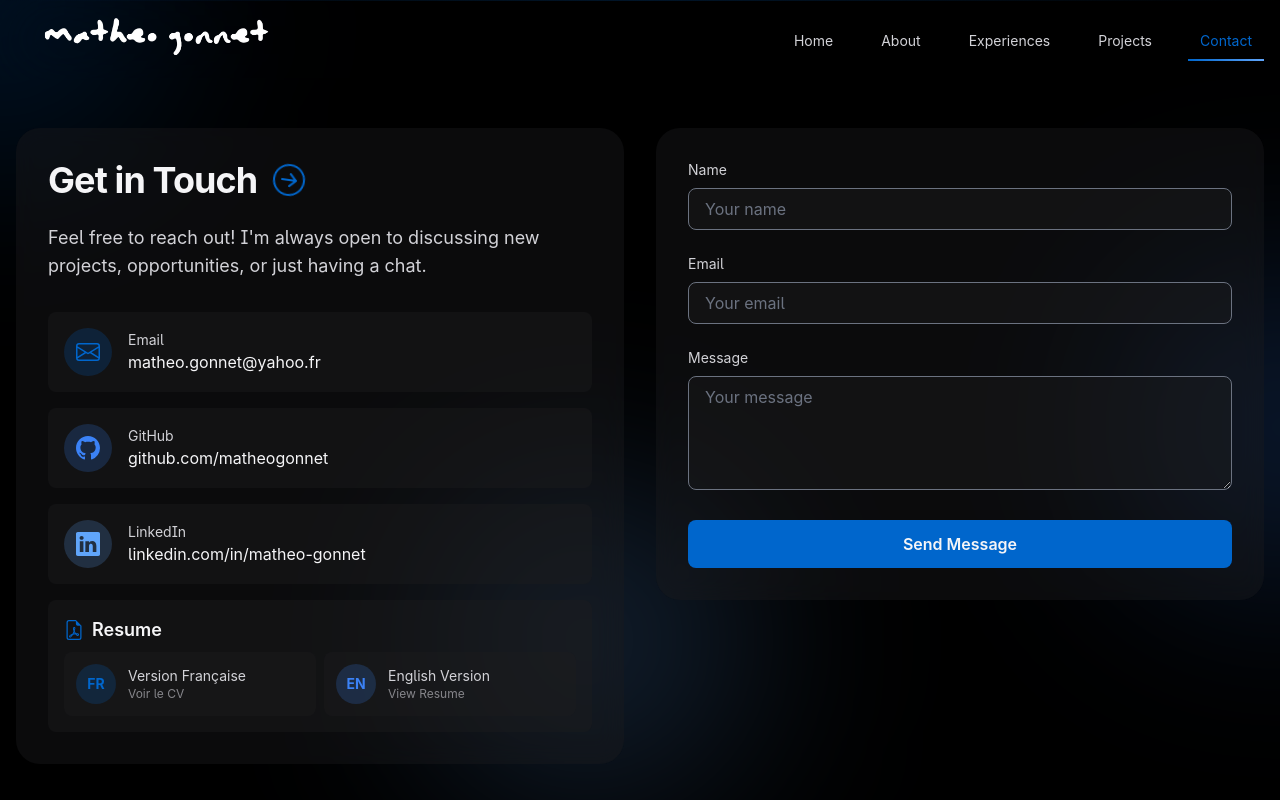
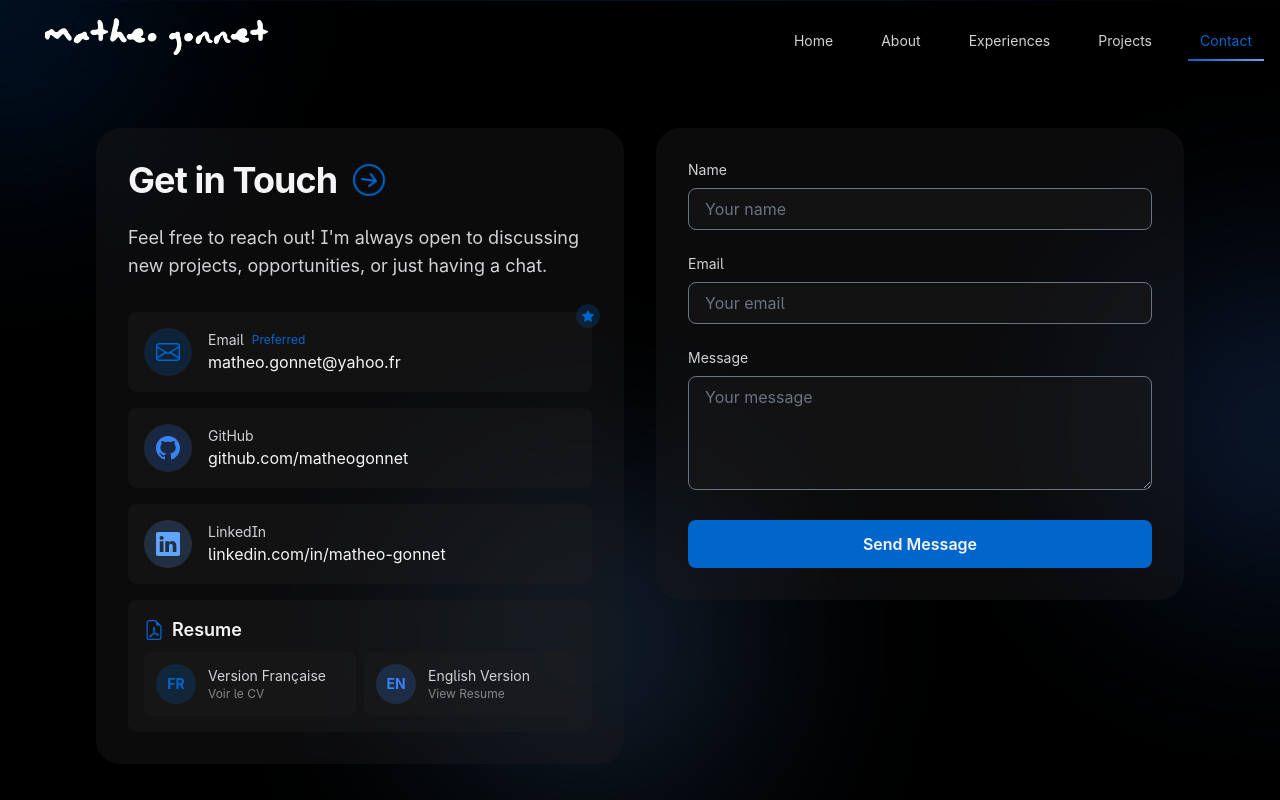
Before and after one commit to matheogonnet/my-portofolio-website, a Next.js app: page /contact in a window 1280 px wide. Built offline with nearby package versions, Linux system fonts and the light colour scheme.

Commit message:
feat: enhance Contact page with a preferred contact method and improved layout

```diff
--- a/app/contact/page.tsx
+++ b/app/contact/page.tsx
@@ -3,7 +3,7 @@
 import { motion, AnimatePresence } from 'framer-motion'
 import { useState } from 'react'
 import Navigation from '@/components/Navigation'
-import { BsEnvelope, BsLinkedin, BsGithub, BsCheckCircle, BsExclamationCircle, BsFileEarmarkPdf, BsGlobe, BsArrowRightCircle } from 'react-icons/bs'
+import { BsEnvelope, BsLinkedin, BsGithub, BsCheckCircle, BsExclamationCircle, BsFileEarmarkPdf, BsGlobe, BsArrowRightCircle, BsStar, BsStarFill } from 'react-icons/bs'
 
 interface FormData {
   name: string
@@ -14,6 +14,33 @@ interface FormData {
 interface FormErrors {
   [key: string]: string
 }
+
+const contactMethods = [
+  {
+    id: 'email',
+    icon: <BsEnvelope className="h-6 w-6" />,
+    title: 'Email',
+    value: 'matheo.gonnet@yahoo.fr',
+    isPreferred: true,
+    link: 'mailto:matheo.gonnet@yahoo.fr'
+  },
+  {
+    id: 'github',
+    icon: <BsGithub className="h-6 w-6" />,
+    title: 'GitHub',
+    value: 'github.com/matheogonnet',
+    isPreferred: false,
+    link: 'https://github.com/matheogonnet'
+  },
+  {
+    id: 'linkedin',
+    icon: <BsLinkedin className="h-6 w-6" />,
+    title: 'LinkedIn',
+    value: 'linkedin.com/in/matheo-gonnet',
+    isPreferred: false,
+    link: 'https://linkedin.com/in/matheo-gonnet'
+  }
+]
 
 export default function Contact() {
   const [formData, setFormData] = useState<FormData>({
@@ -77,6 +104,63 @@ export default function Contact() {
     }
   }
 
+  const ContactMethodCard = ({ method }: { method: typeof contactMethods[0] }) => {
+    return (
+      <motion.a
+        href={method.link}
+        target={method.id !== 'email' ? '_blank' : undefined}
+        rel={method.id !== 'email' ? 'noopener noreferrer' : undefined}
+        className="group relative flex items-center space-x-4 rounded-lg bg-cupertino-500/40 p-4 pl-4 transition-all hover:bg-cupertino-500/60"
+        whileHover={{ x: 10, backgroundColor: "rgba(96, 165, 250, 0.2)" }}
+        style={{ width: '100%' }}
+      >
+        {method.isPreferred && (
+          <div className="absolute -right-2 -top-2 rounded-full bg-accent-blue/20 p-1.5">
+            <BsStarFill className="h-3 w-3 text-accent-blue" />
+          </div>
+        )}
+        <div
+          className={`flex h-12 w-12 shrink-0 items-center justify-center rounded-full ${
+            method.id === 'email'
+              ? 'bg-accent-blue/20'
+              : method.id === 'github'
+                ? 'bg-blue-500/20'
+                : 'bg-blue-400/20'
+          }`}
+          style={{ marginLeft: '0' }}
+        >
+          <motion.div
+            className={
+              method.id === 'email'
+                ? 'text-accent-blue'
+                : method.id === 'github'
+                  ? 'text-blue-500'
+                  : 'text-blue-400'
+            }
+            whileHover={{
+              rotate: method.isPreferred ? [0, -10, 10, -10, 0] : 0,
+              scale: 1.1
+            }}
+            transition={{ duration: 0.3 }}
+          >
+            {method.icon}
+          </motion.div>
+        </div>
+        <div className="flex-1 min-w-0" style={{ marginLeft: '1rem' }}>
+          <div className="flex items-center space-x-2">
+            <p className="text-sm text-cupertino-200">{method.title}</p>
+            {method.isPreferred && (
+              <p className="text-xs text-accent-blue">
+                Preferred
+              </p>
+            )}
+          </div>
+          <p className="text-cupertino-50 truncate">{method.value}</p>
+        </div>
+      </motion.a>
+    )
+  }
+
   return (
     <main className="relative min-h-screen overflow-hidden bg-cupertino-600">
       {/* Background gradient elements */}
@@ -88,17 +172,18 @@ export default function Contact() {
 
       <Navigation />
 
-      <div className="container relative z-10 mx-auto px-4 pt-32">
-        <div className="grid gap-8 md:grid-cols-2">
+      <div className="mx-auto max-w-6xl px-2 sm:px-6 lg:px-8 pt-32 pb-8">
+        <div className="grid gap-8 lg:grid-cols-2">
           {/* Contact Information */}
           <motion.div
             initial={{ opacity: 0, y: 20 }}
             animate={{ opacity: 1, y: 0 }}
             transition={{ duration: 0.8 }}
+            className="w-full max-w-xl mx-auto lg:max-w-none"
           >
-            <div className="glass-card p-8">
-              <div className="flex items-center space-x-3 mb-6">
-                <h1 className="text-4xl font-bold tracking-tight text-cupertino-50">
+            <div className="glass-card overflow-hidden p-3 sm:p-6 md:p-8">
+              <div className="flex items-center space-x-2 sm:space-x-3 mb-6">
+                <h1 className="text-2xl sm:text-3xl md:text-4xl font-bold tracking-tight text-cupertino-50">
                   Get in Touch
                 </h1>
                 <motion.div
@@ -112,64 +197,22 @@ export default function Contact() {
                     ease: "easeInOut"
                   }}
                 >
-                  <BsArrowRightCircle className="h-8 w-8 text-accent-blue" />
+                  <BsArrowRightCircle className="h-5 w-5 sm:h-6 sm:w-6 md:h-8 md:w-8 text-accent-blue" />
                 </motion.div>
               </div>
-              <p className="mb-8 text-lg text-cupertino-200">
+              <p className="mb-6 sm:mb-8 text-sm sm:text-base md:text-lg text-cupertino-200">
                 Feel free to reach out! I'm always open to discussing new projects, opportunities, or just having a chat.
               </p>
 
-              <div className="space-y-4">
-                <motion.a
-                  href="mailto:matheo.gonnet@yahoo.fr"
-                  className="flex items-center space-x-4 rounded-lg bg-cupertino-500/40 p-4 transition-all hover:bg-cupertino-500/60"
-                  whileHover={{ x: 10, backgroundColor: "rgba(96, 165, 250, 0.2)" }}
-                >
-                  <div className="flex h-12 w-12 items-center justify-center rounded-full bg-accent-blue/20">
-                    <BsEnvelope className="h-6 w-6 text-accent-blue" />
-                  </div>
-                  <div>
-                    <p className="text-sm text-cupertino-200">Email</p>
-                    <p className="text-cupertino-50">matheo.gonnet@yahoo.fr</p>
-                  </div>
-                </motion.a>
+              <div className="space-y-3 sm:space-y-4">
+                {contactMethods.map((method) => (
+                  <ContactMethodCard key={method.id} method={method} />
+                ))}
 
-                <motion.a
-                  href="https://github.com/matheogonnet"
-                  target="_blank"
-                  rel="noopener noreferrer"
-                  className="flex items-center space-x-4 rounded-lg bg-cupertino-500/40 p-4 transition-all hover:bg-cupertino-500/60"
-                  whileHover={{ x: 10, backgroundColor: "rgba(96, 165, 250, 0.2)" }}
-                >
-                  <div className="flex h-12 w-12 items-center justify-center rounded-full bg-blue-500/20">
-                    <BsGithub className="h-6 w-6 text-blue-500" />
-                  </div>
-                  <div>
-                    <p className="text-sm text-cupertino-200">GitHub</p>
-                    <p className="text-cupertino-50">github.com/matheogonnet</p>
-                  </div>
-                </motion.a>
-
-                <motion.a
-                  href="https://linkedin.com/in/matheo-gonnet"
-                  target="_blank"
-                  rel="noopener noreferrer"
-                  className="flex items-center space-x-4 rounded-lg bg-cupertino-500/40 p-4 transition-all hover:bg-cupertino-500/60"
-                  whileHover={{ x: 10, backgroundColor: "rgba(96, 165, 250, 0.2)" }}
-                >
-                  <div className="flex h-12 w-12 items-center justify-center rounded-full bg-blue-400/20">
-                    <BsLinkedin className="h-6 w-6 text-blue-400" />
-                  </div>
-                  <div>
-                    <p className="text-sm text-cupertino-200">LinkedIn</p>
-                    <p className="text-cupertino-50">linkedin.com/in/matheo-gonnet</p>
-                  </div>
-                </motion.a>
-
-                <div className="rounded-lg bg-cupertino-500/40 p-4">
+                <div className="rounded-lg bg-cupertino-500/40 p-3 sm:p-4">
                   <div className="mb-2 flex items-center space-x-2">
-                    <BsFileEarmarkPdf className="h-5 w-5 text-accent-blue" />
-                    <h3 className="text-lg font-semibold text-cupertino-50">Resume</h3>
+                    <BsFileEarmarkPdf className="h-4 w-4 sm:h-5 sm:w-5 text-accent-blue" />
+                    <h3 className="text-base sm:text-lg font-semibold text-cupertino-50">Resume</h3>
                   </div>
 
                   <div className="grid gap-2 sm:grid-cols-2">
@@ -177,14 +220,14 @@ export default function Contact() {
                       href="/documents/gonnet_matheo_cv_fr.pdf"
                       target="_blank"
                       rel="noopener noreferrer"
-                      className="flex items-center space-x-3 rounded-lg bg-cupertino-500/40 p-3 transition-all hover:bg-cupertino-500/60"
+                      className="flex items-center space-x-2 sm:space-x-3 rounded-lg bg-cupertino-500/40 p-2 sm:p-3 transition-all hover:bg-cupertino-500/60"
                       whileHover={{ scale: 1.02, backgroundColor: "rgba(96, 165, 250, 0.2)" }}
                     >
-                      <div className="flex h-10 w-10 items-center justify-center rounded-full bg-accent-blue/20">
-                        <span className="text-sm font-bold text-accent-blue">FR</span>
+                      <div className="flex h-8 w-8 sm:h-10 sm:w-10 shrink-0 items-center justify-center rounded-full bg-accent-blue/20">
+                        <span className="text-xs sm:text-sm font-bold text-accent-blue">FR</span>
                       </div>
                       <div>
-                        <p className="text-sm text-cupertino-200">Version Française</p>
+                        <p className="text-xs sm:text-sm text-cupertino-200">Version Française</p>
                         <p className="text-xs text-cupertino-300">Voir le CV</p>
                       </div>
                     </motion.a>
@@ -193,14 +236,14 @@ export default function Contact() {
                       href="/documents/gonnet_matheo_cv_en.pdf"
                       target="_blank"
                       rel="noopener noreferrer"
-                      className="flex items-center space-x-3 rounded-lg bg-cupertino-500/40 p-3 transition-all hover:bg-cupertino-500/60"
+                      className="flex items-center space-x-2 sm:space-x-3 rounded-lg bg-cupertino-500/40 p-2 sm:p-3 transition-all hover:bg-cupertino-500/60"
                       whileHover={{ scale: 1.02, backgroundColor: "rgba(96, 165, 250, 0.2)" }}
                     >
-                      <div className="flex h-10 w-10 items-center justify-center rounded-full bg-blue-500/20">
-                        <span className="text-sm font-bold text-blue-500">EN</span>
+                      <div className="flex h-8 w-8 sm:h-10 sm:w-10 shrink-0 items-center justify-center rounded-full bg-blue-500/20">
+                        <span className="text-xs sm:text-sm font-bold text-blue-500">EN</span>
                       </div>
                       <div>
-                        <p className="text-sm text-cupertino-200">English Version</p>
+                        <p className="text-xs sm:text-sm text-cupertino-200">English Version</p>
                         <p className="text-xs text-cupertino-300">View Resume</p>
                       </div>
                     </motion.a>
@@ -215,9 +258,10 @@ export default function Contact() {
             initial={{ opacity: 0, y: 20 }}
             animate={{ opacity: 1, y: 0 }}
             transition={{ duration: 0.8, delay: 0.2 }}
+            className="w-full max-w-xl mx-auto lg:max-w-none"
           >
-            <div className="glass-card p-8">
-              <form onSubmit={handleSubmit} className="space-y-6">
+            <div className="glass-card overflow-hidden p-3 sm:p-6 md:p-8">
+              <form onSubmit={handleSubmit} className="space-y-4 sm:space-y-6">
                 <div>
                   <label htmlFor="name" className="mb-2 block text-sm text-cupertino-200">
                     Name
```
